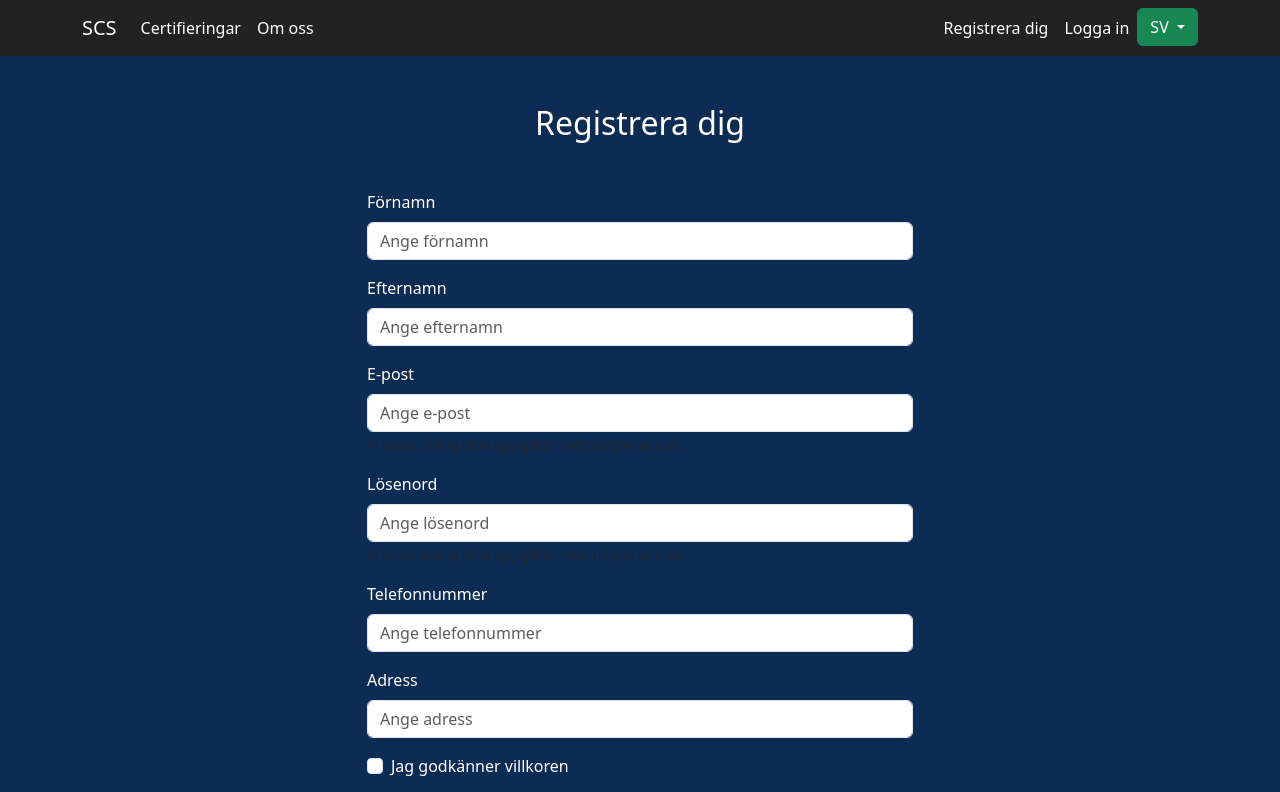
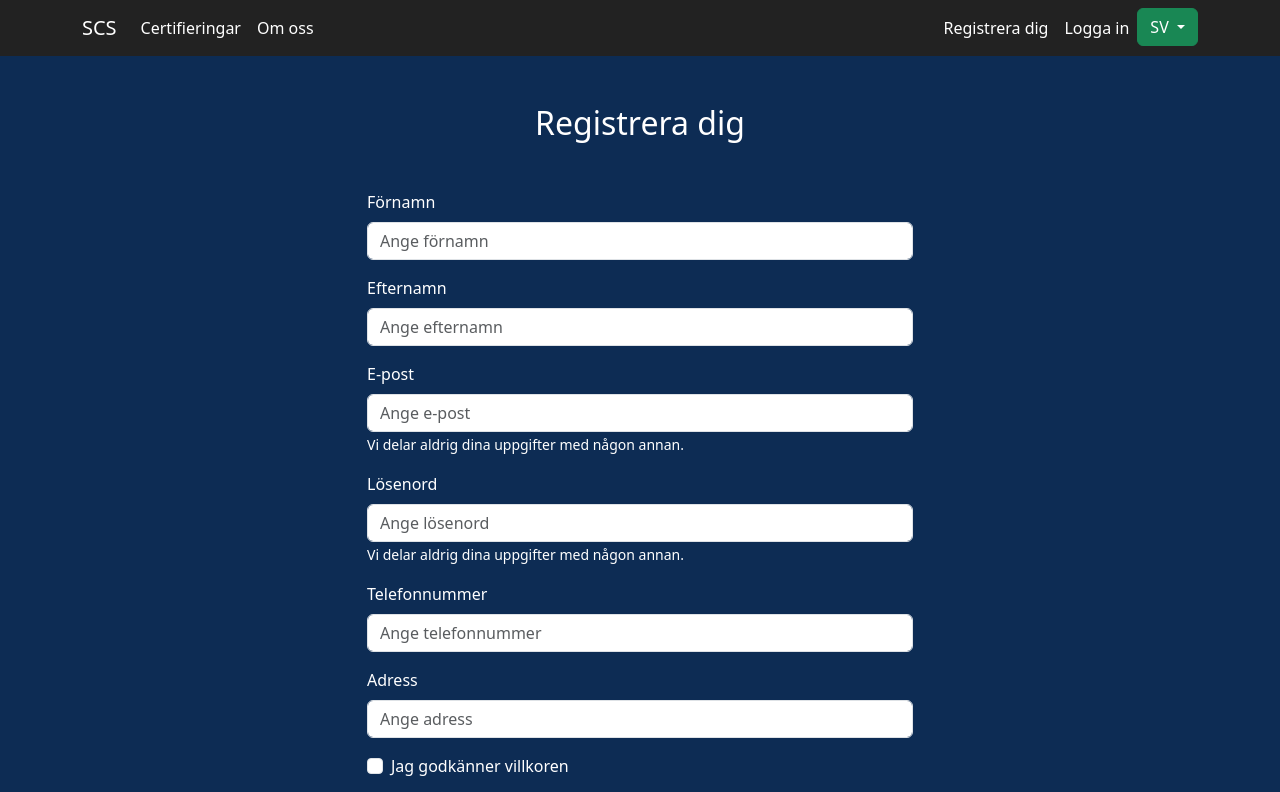
Before and after one commit to ViktorCiganovic-collab/bookingsiteSCS, a React (Vite) app: page /signup in a window 1280 px wide. Shown: the top 792 px of the page. Built offline with nearby package versions, Linux system fonts and the light colour scheme.

Commit message:
layout improvements

```diff
--- a/src/CertDetail.jsx
+++ b/src/CertDetail.jsx
@@ -67,6 +67,7 @@ export default function CertDetail() {
                 onChange={handleDateChange}
                 value={selectedDate}
                 minDate={new Date()} // Förhindra att tidigare datum väljs
+                className="text-dark"
               />
             </div>
 
--- a/src/Login.jsx
+++ b/src/Login.jsx
@@ -21,7 +21,7 @@ function Login() {
                 <Form.Group className="mb-3" controlId="formBasicEmail">
                   <Form.Label>{t('email')}</Form.Label>
                   <Form.Control type="email" placeholder={t('enterEmail')} />
-                  <Form.Text className="text-muted">
+                  <Form.Text className="text-white">
                     {t('privacyTerms')}
                   </Form.Text>
                 </Form.Group>
@@ -30,7 +30,7 @@ function Login() {
                 <Form.Group className="mb-3" controlId="formBasicEmail">
                   <Form.Label>{t('password')}</Form.Label>
                   <Form.Control type="password" placeholder={t('enterPassword')} />
-                  <Form.Text className="text-muted">
+                  <Form.Text className="text-white">
                     {t('privacyTerms')}
                   </Form.Text>
                 </Form.Group>
--- a/src/Signup.jsx
+++ b/src/Signup.jsx
@@ -33,7 +33,7 @@ function Signup() {
                 <Form.Group className="mb-3" controlId="formBasicEmail">
                   <Form.Label>{t('email')}</Form.Label>
                   <Form.Control type="email" placeholder={t('enterEmail')} />
-                  <Form.Text className="text-muted">
+                  <Form.Text className="text-white">
                     {t('privacyTerms')}
                   </Form.Text>
                 </Form.Group>
@@ -41,7 +41,7 @@ function Signup() {
                 <Form.Group className="mb-3" controlId="formBasicEmail">
                   <Form.Label>{t('password')}</Form.Label>
                   <Form.Control type="password" placeholder={t('enterPassword')} />
-                  <Form.Text className="text-muted">
+                  <Form.Text className="text-white">
                     {t('privacyTerms')}
                   </Form.Text>
                 </Form.Group>
```
